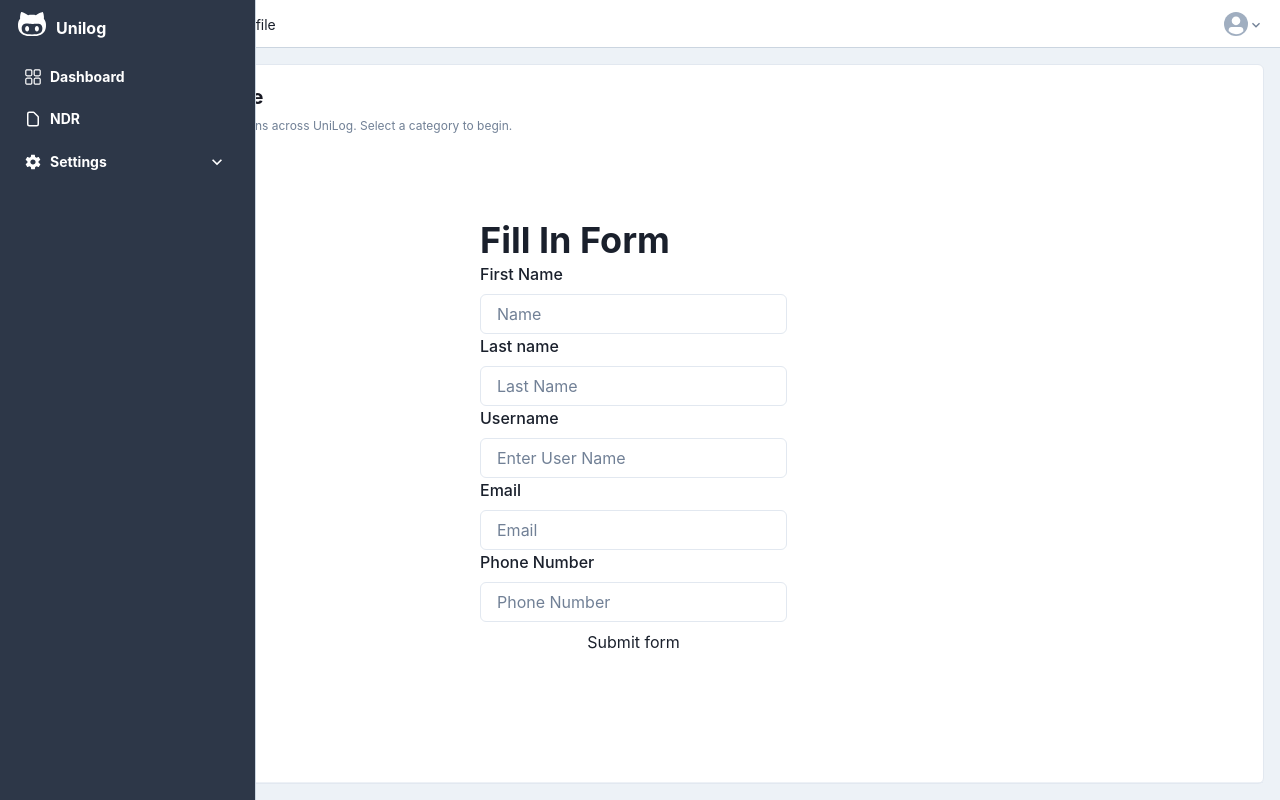
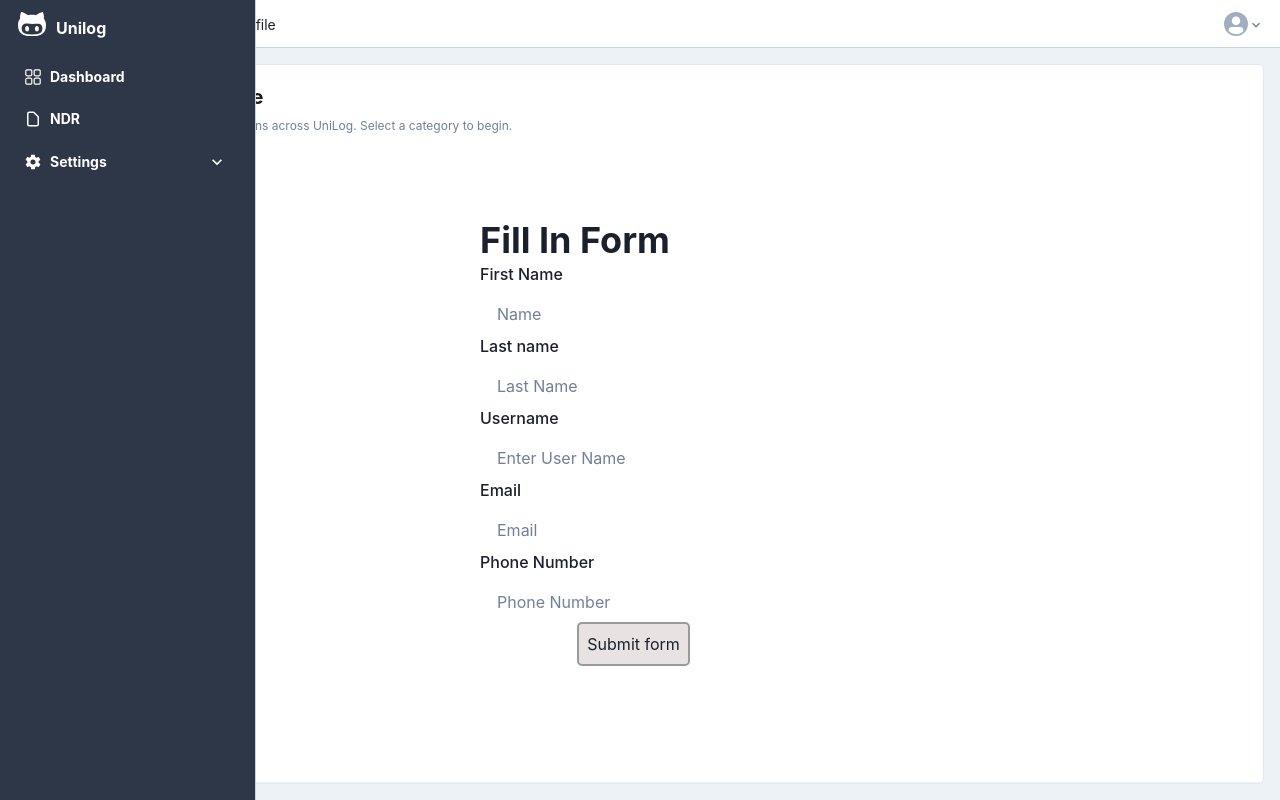
Before and after one commit to shaswat-jsr-97/unilog-shaswat, a Next.js app: page /settings/companyProfile in a window 1280 px wide. Built offline with nearby package versions, Linux system fonts and the light colour scheme.

Commit message:
Form styling changed

```diff
--- a/package.json
+++ b/package.json
@@ -41,7 +41,7 @@
         "husky": "^8.0.3",
         "lint-staged": "^13.1.2",
         "prettier": "^2.8.4",
-        "sass": "^1.55.0",
+        "sass": "^1.58.3",
         "typescript": "^4.9.5"
     }
 }
--- a/pages/settings/components/Form.tsx
+++ b/pages/settings/components/Form.tsx
@@ -5,10 +5,10 @@ import {
   FormLabel,
   VStack,
   Divider,
+  Container
 } from '@chakra-ui/react';import { useFormik } from "formik";
 import * as Yup from "yup";
-// eslint-disable-next-line @typescript-eslint/no-unused-vars
-import styles from "./Form.module.scss"
+import styles from "./styles.module.scss";
 
 function FormSetting() {
 
@@ -25,11 +25,11 @@ function FormSetting() {
     // form validation
 
     validationSchema: Yup.object().shape({
-      firstName: Yup.string().required(),
-      lastName: Yup.string().required(),
+      firstName: Yup.string().required("*First Name is Mandatory"),
+      lastName: Yup.string().required("*Last Name is Mandatory"),
       username: Yup.string().required("*Please Fill The Mandatory Field"),
-      email: Yup.string().email("Invalid Email Address").required(),
-      phone: Yup.number().min(10).required(),
+      email: Yup.string().email("Invalid Email Address").required("*Email is Mandatory"),
+      phone: Yup.number().min(10).required("*Phone Number is Mandatory"),
     }),
 
 
@@ -40,23 +40,22 @@ function FormSetting() {
 
   });
 
-
+// console.log(FormInput.errors.firstName)
   return (
-    // <Container maxW={'container.xl'} h={'100%'} p={'16'} >
+    <Container maxW={'container.xl'} h={'100%'} p={'16'} overflowY="auto" >
 
           <VStack
             alignItems={'stretch'}
             spacing={'8'}
             w={['full', '96']}
             h={'100%'}
-            m={'auto'}
-            my={'16'}
+            m={'0 auto'}
+            // my={'16'}
           >
             <form onSubmit={FormInput.handleSubmit} style={{width:'80%'}}>
-            <Heading alignSelf={"center"}>Fill In Form</Heading>
-            {/* <Avatar alignSelf={'center'} boxSize={'32'} /> */}
+            <Heading>Fill In Form</Heading>
 
-          {/* <div> */}
+          <div></div>
           <FormLabel htmlFor="validationCustom01" className="form-label">
             First Name
           </FormLabel>
@@ -67,14 +66,17 @@ function FormSetting() {
               id="validationCustom01"
               value={FormInput.values.firstName}
               onChange={FormInput.handleChange}
+              border='1px'
+              borderColor={FormInput.errors.firstName?'red':'white'}
+
             />
             {FormInput.touched.firstName && FormInput.errors.firstName && (
-            <div>
+            <div className={styles.errorInput}>
               {FormInput.errors.firstName}
             </div>
           )}
           {/* <div> */}
-          <FormLabel htmlFor="validationCustom02" className="form-label">
+          <FormLabel htmlFor="validationCustom02">
             Last name
           </FormLabel>
             <Input
@@ -83,15 +85,16 @@ function FormSetting() {
               name="lastName"
               onChange={FormInput.handleChange}
               value={FormInput.values.lastName}
-              className="form-control"
+              border='1px'
+              borderColor={FormInput.errors.lastName?'red':'white'}
               id="validationCustom02"
             />
             {FormInput.touched.lastName && FormInput.errors.lastName && (
-            <div>
+            <div className={styles.errorInput}>
               {FormInput.errors.lastName}
             </div>
           )}
-          {/* </div> */}
+
           <FormLabel htmlFor="validationCustomUsername" className="form-label">
             Username
           </FormLabel>
@@ -101,11 +104,12 @@ function FormSetting() {
             name="username"
             onChange={FormInput.handleChange}
             value={FormInput.values.username}
-            className="form-control"
+            border='1px'
+            borderColor={FormInput.errors.username?'red':'white'}
             id="validationCustomUsername"
           />
           {FormInput.touched.username && FormInput.errors.username && (
-              <div>
+              <div className={styles.errorInput}>
                 {FormInput.errors.username}
               </div>
           )}
@@ -118,12 +122,13 @@ function FormSetting() {
             onChange={FormInput.handleChange}
             value={FormInput.values.email}
             name="email"
-            className="form-control"
+            border='1px'
+            borderColor={FormInput.errors.email?'red':'white'}
             id="validationCustom03"
             placeholder='Email'
           />
           {FormInput.touched.email && FormInput.errors.email && (
-            <div>
+            <div className={styles.errorInput}>
               {FormInput.errors.email}
             </div>
           )}
@@ -137,17 +142,18 @@ function FormSetting() {
             type="tel"
             placeholder='Phone Number'
             name="phone"
-            className="form-control"
+            border='1px'
+            borderColor={FormInput.errors.phone?'red':'white'}
             id="validationCustom05"
           />
           {FormInput.touched.phone && FormInput.errors.phone && (
-            <div>
+            <div className={styles.errorInput}>
               {FormInput.errors.phone}
             </div>
           )}
 
           <div style={{display:'flex',justifyContent:'center'}}>
-          <button type="submit" style={{alignItems:'center', padding:8}}>
+          <button type="submit" style={{alignItems:'center', padding:8}} className={styles.submitButton}>
              Submit form
           </button>
           </div>
@@ -155,7 +161,7 @@ function FormSetting() {
 
           </form>
           </VStack>
-
+       </Container>
   );
 }
 
--- /dev/null
+++ b/pages/settings/components/styles.module.scss
@@ -0,0 +1,11 @@
+  .submitButton {
+    border: 2px solid rgb(154, 154, 154);
+    border-radius: 5px;
+    background-color: rgb(233, 226, 226);
+    &:hover{
+      background-color: rgb(154, 154, 154);;
+    }
+  }
+  .errorInput{
+    color: red;
+  }
```
Also changed, not shown: pages/settings/components/Maps.tsx (+9 -5 lines), pages/settings/components/maps.module.scss (added, +9 -0 lines), 1 other file (tests, documents, lock files or other folders).
